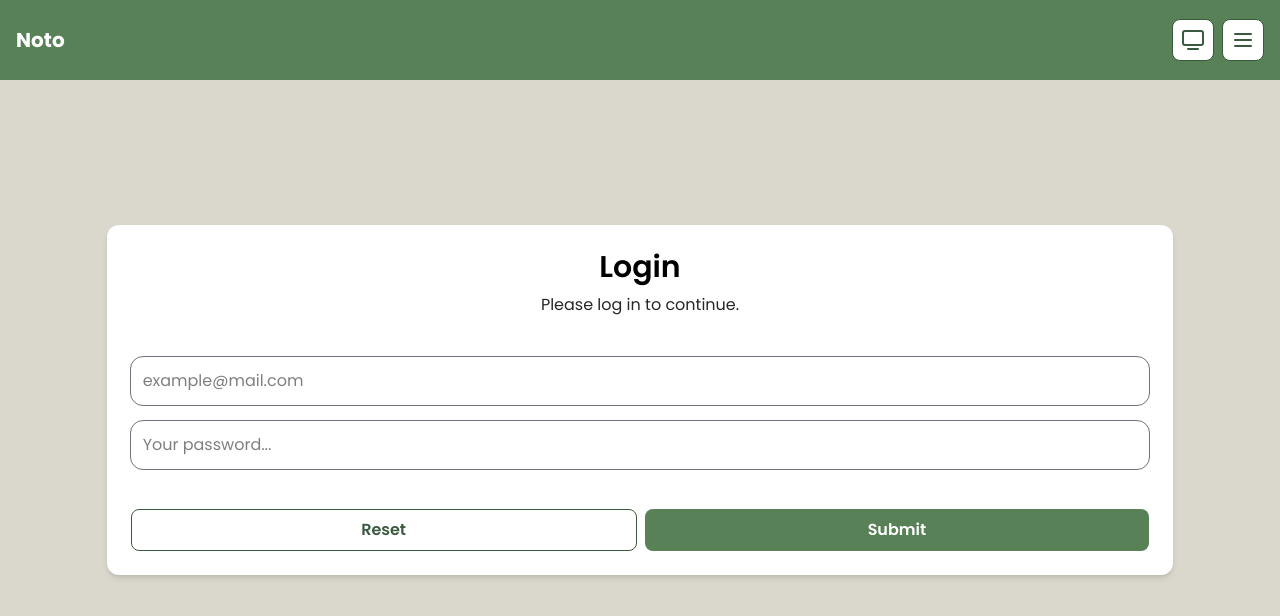
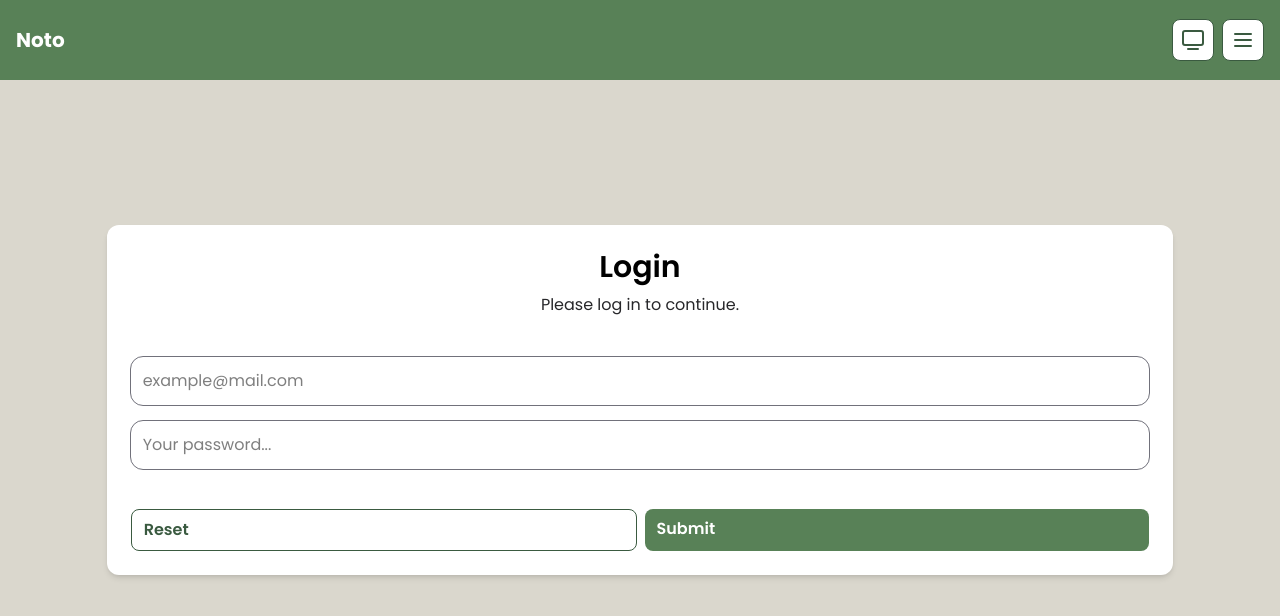
Before and after one commit to attaryu/aksamedia-frontend-test, a Next.js app: page /login in a window 1280 px wide. Shown: the top 616 px of the page. Built offline with nearby package versions, Linux system fonts and the light colour scheme.

Commit message:
fix: add flex and gap styles to button for improved layout

```diff
--- a/src/components/Button.tsx
+++ b/src/components/Button.tsx
@@ -8,7 +8,7 @@ interface Props
 	extends React.ButtonHTMLAttributes<HTMLButtonElement>,
 		VariantProps<typeof buttonStyles> {}
 
-const buttonStyles = cva('py-2 px-3 font-semibold rounded-lg', {
+const buttonStyles = cva('py-2 px-3 font-semibold rounded-lg flex gap-3', {
 	variants: {
 		variant: {
 			primary: 'bg-primary-300 text-white dark:bg-zinc-950 dark:text-white',
```
